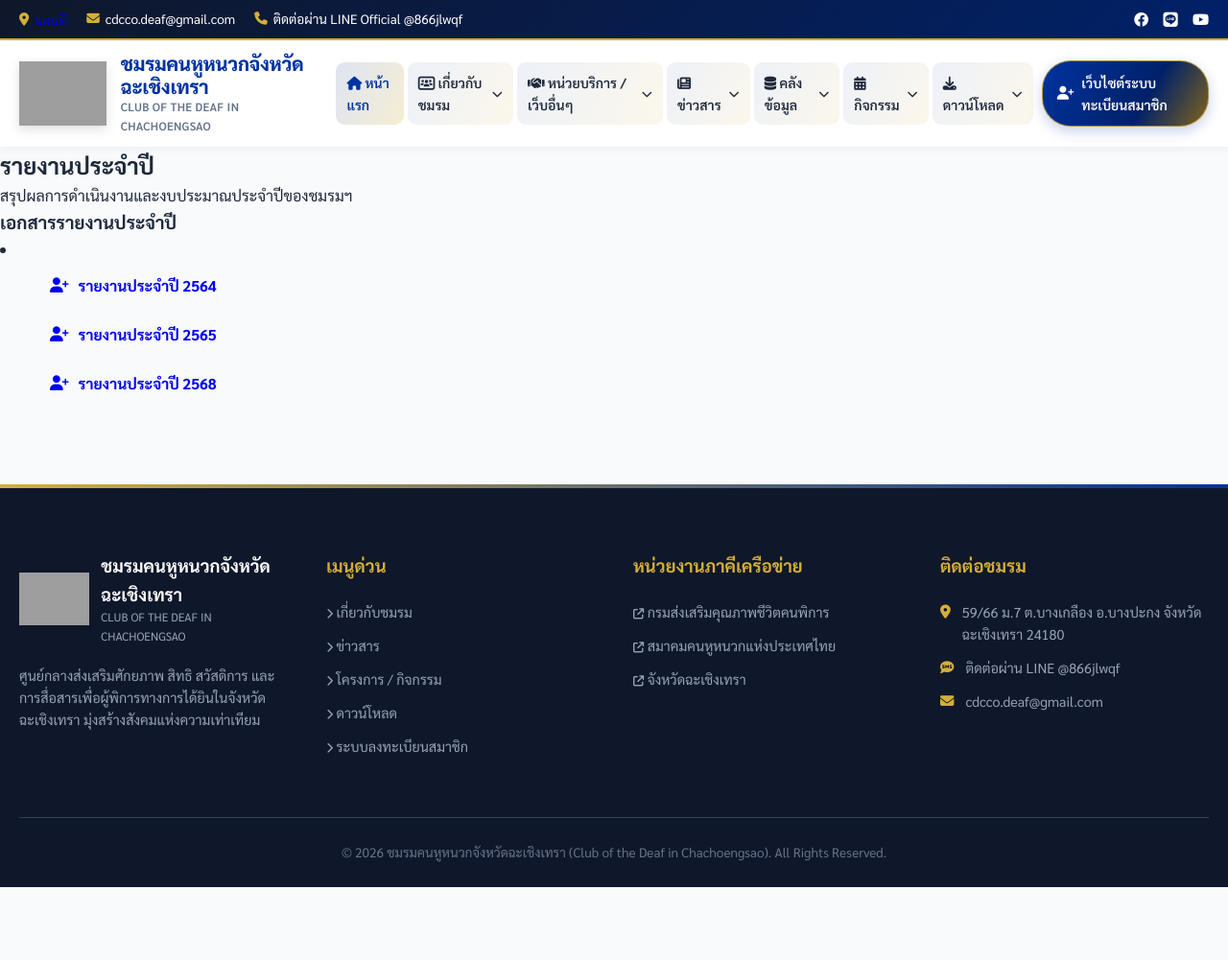
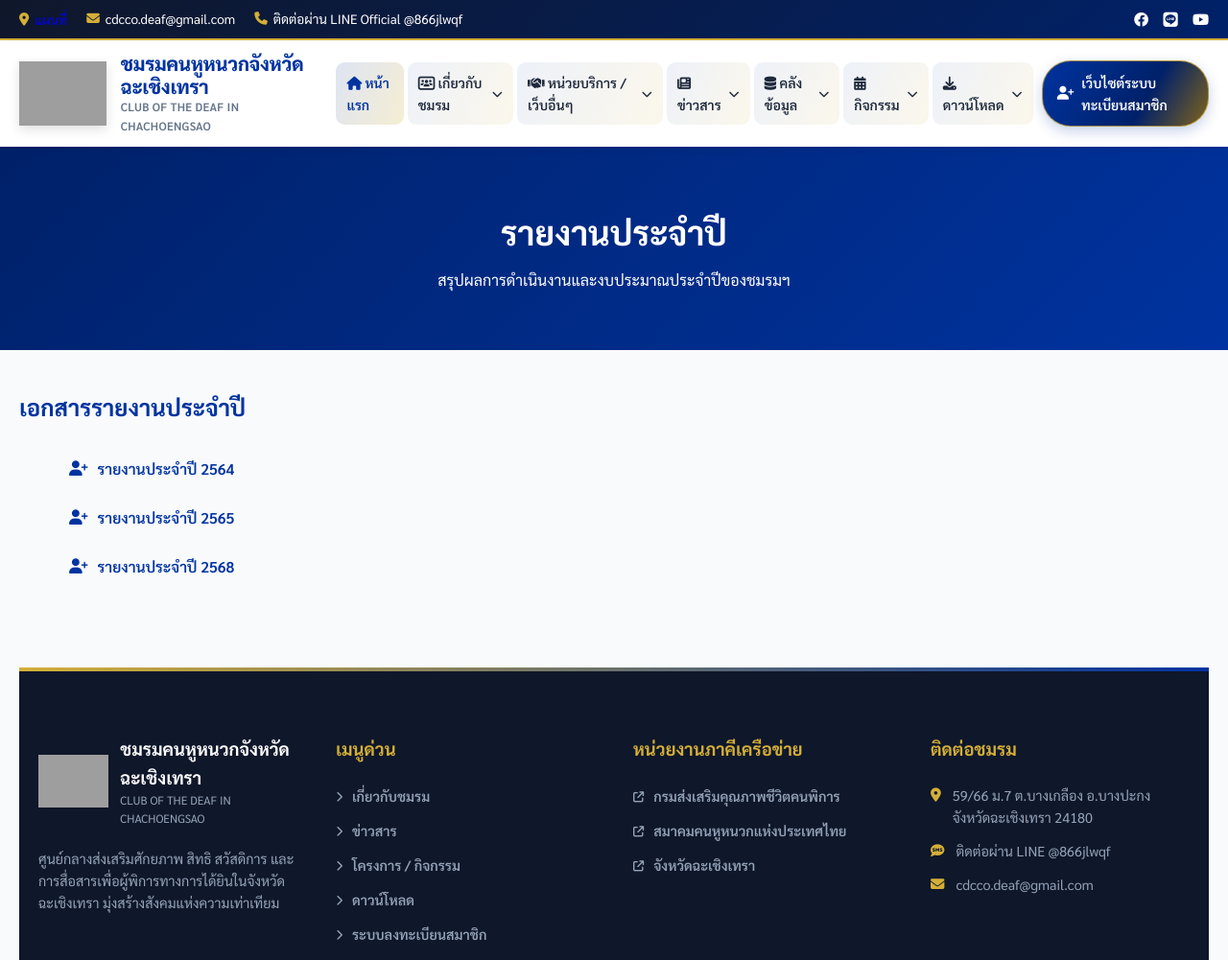
Before and after one commit to cdccodeaf-cyber/cdcco, a plain HTML site: page report.html in a window 1280 px wide. Shown: the top 1001 px of the page at 96% size. Before the commit the page ends 925 px from the top, so only its background shows below. Drawn offline with Linux system fonts and the light colour scheme; grey boxes are pictures that could not be loaded.

Commit message:
Update report.html

```diff
--- a/report.html
+++ b/report.html
@@ -60,6 +60,49 @@
         }
 
         .text-center { text-align: center; }
+
+	  /* Page Content Styles */
+        .page-banner {
+            background: linear-gradient(135deg, var(--primary-dark), var(--primary-blue));
+            color: #ffffff;
+            padding: 60px 20px;
+            text-align: center;
+        }
+
+        .page-banner h2 {
+            font-size: 2.2rem;
+            margin-bottom: 10px;
+        }
+
+        .content-container {
+            max-width: 1280px;
+            margin: 40px auto;
+            padding: 0 20px;
+        }
+
+        .content-container h3 {
+            font-size: 1.5rem;
+            margin-bottom: 20px;
+            color: var(--primary-blue);
+        }
+
+        .content-container li {
+            list-style: none;
+            margin-bottom: 15px;
+        }
+
+        .content-container a {
+            color: var(--primary-blue);
+            font-weight: 600;
+            display: inline-flex;
+            align-items: center;
+            gap: 10px;
+            transition: var(--transition);
+        }
+
+        .content-container a:hover {
+            color: var(--accent-gold);
+        }
 
         /* Top Announcement Bar */
         .top-bar {
```
